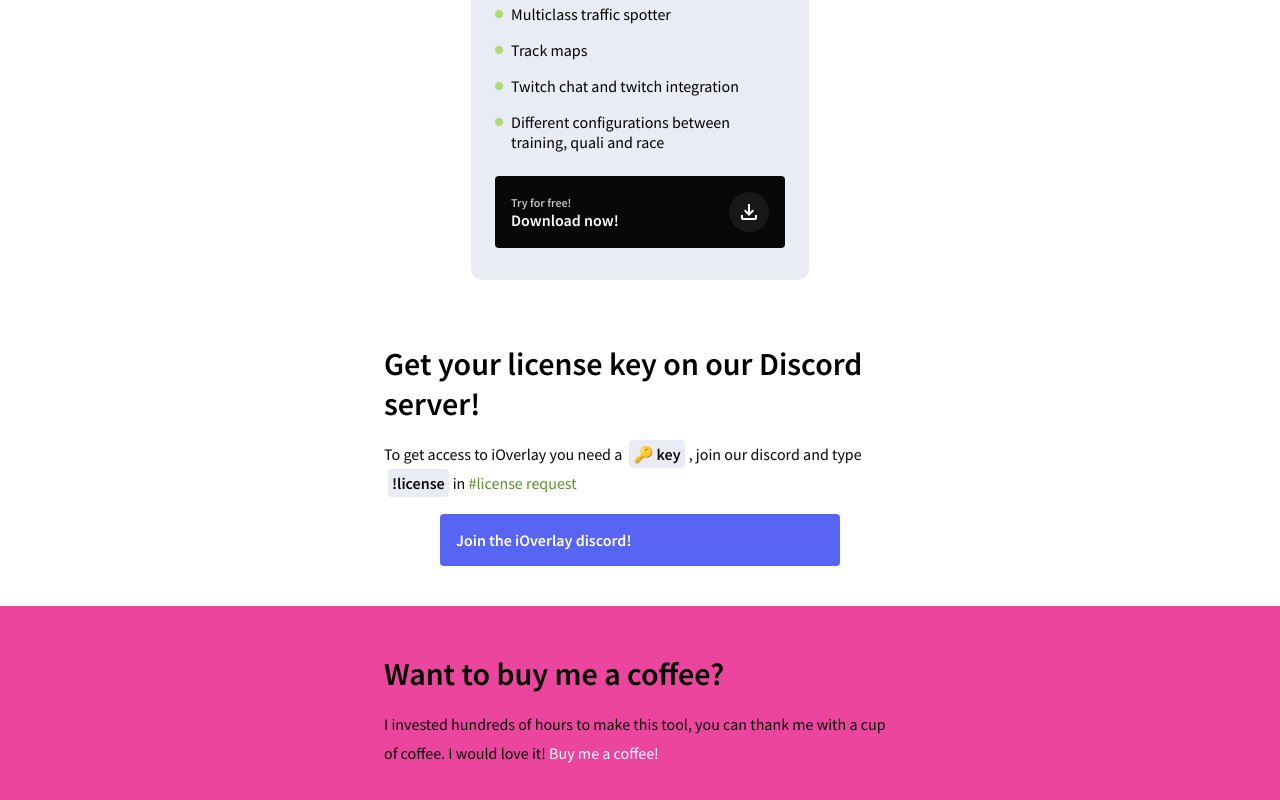
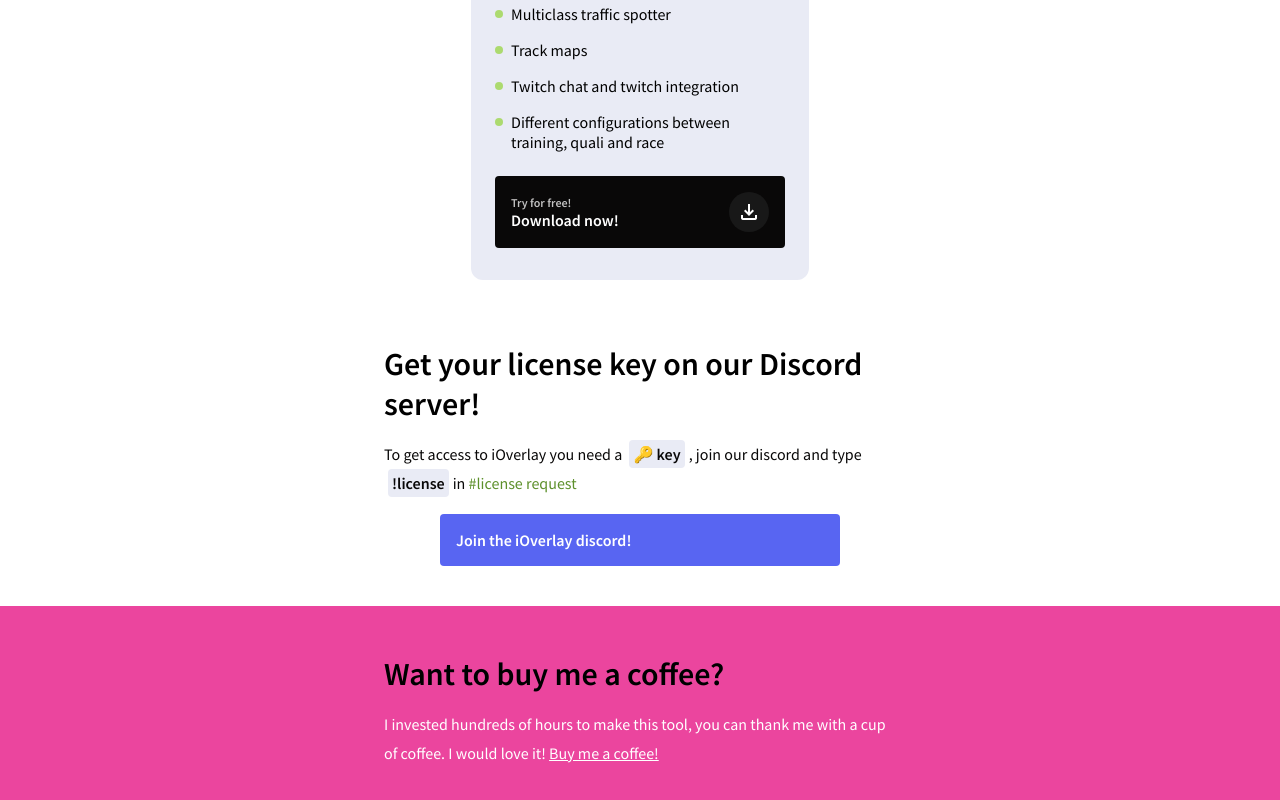
Before and after one commit to stefhe/iOverlay-landing, a plain HTML site: page index.html in a window 1280 px wide. Shown: the part 1613-2413 px from the top of the page. Drawn offline with nearby package versions, Linux system fonts and the light colour scheme.

Commit message:
Selection and link bug fix in buy me section

```diff
--- a/base.less
+++ b/base.less
@@ -229,10 +229,11 @@
     padding: 4.0rem 0;
 
     & p {
-    // color: #fff;
+    color: #fff;
 
         & a {
             color: #fff;
+            text-decoration: underline;
 
             &:hover {
                 color: #6E0932;
@@ -424,3 +425,8 @@
 
 // flex things
 @flex-center: {align-items: center; justify-content: center;};
+
+::selection {
+    background: @pink;
+    color: #fff;
+}
```
Also changed, not shown: base.css.
